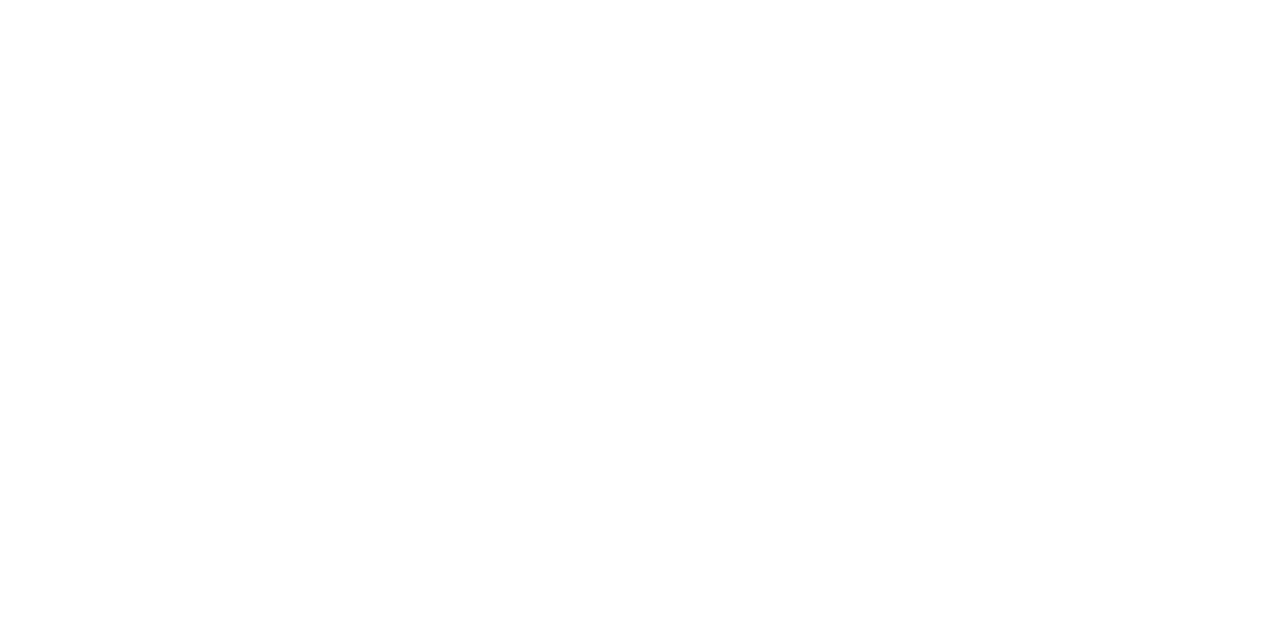
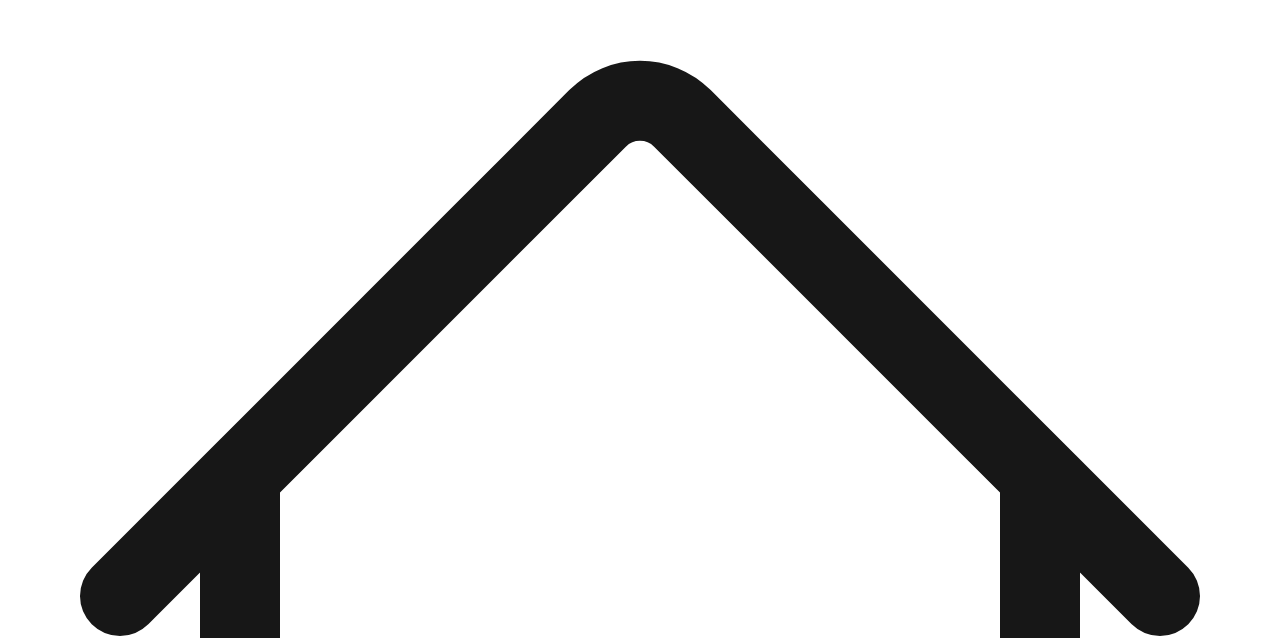
Before and after one commit to Marvellous-Udoye/hngx-stage3-ai-text-processor, a Next.js app: page / in a window 1280 px wide. Shown: the part 1324-1962 px from the top of the page. Before the commit the page ends 800 px from the top, so only its background shows below. Built offline with nearby package versions, Linux system fonts and the light colour scheme; a web font is replaced by a local one.

Commit message:
feat: implement sidebar for desktop screens

```diff
--- a/src/app/page.tsx
+++ b/src/app/page.tsx
@@ -1,4 +1,9 @@
+import Sidebar from "@/components/Sidebar";
 
 export default function Home() {
-  return <div></div>;
+  return (
+    <div>
+      <Sidebar />
+    </div>
+  );
 }
--- a/src/components/Sidebar.tsx
+++ b/src/components/Sidebar.tsx
@@ -1,5 +1,46 @@
+import Avater from "../../public/images/avater.jpg";
+
+import {
+  BellIcon,
+  BoltIcon,
+  ChartBarIcon,
+  ChatBubbleBottomCenterTextIcon,
+  Cog6ToothIcon,
+  HomeIcon,
+  UserIcon,
+} from "@heroicons/react/24/outline";
+import Image from "next/image";
+
+const menuIcons = [HomeIcon, ChartBarIcon, UserIcon, BoltIcon, BellIcon];
+
 export default function Sidebar() {
   return (
-    <div className="h-screen flex flex-col justify-between py-6 px-4 border border-r-[#E2E8F0]"></div>
+    <div className="h-screen w-20 flex flex-col items-center justify-between py-6 px-4 border border-r-[#E2E8F0] max-lg:hidden">
+      <nav className="flex flex-col gap-8 ">
+        <ChatBubbleBottomCenterTextIcon className="size-6 drop-shadow-lg backdrop-blur-[16px] text-[#4F46E5] flex self-center" />
+
+        <div className="flex flex-col gap-4">
+          {menuIcons.map((Icon, index) => (
+            <div key={index} className="p-4">
+              <Icon className="size-6 text-gray-700 cursor-pointer hover:text-[#4F46E5] transition-all duration-300" />
+            </div>
+          ))}
+        </div>
+      </nav>
+
+      <div className="flex flex-col gap-4 items-center">
+        <div className="p-4">
+          <Cog6ToothIcon className="size-6 cursor-pointer hover:text-[#4F46E5] transition-all duration-300" />
+        </div>{" "}
+        <Image
+          width={48}
+          height={48}
+          src={Avater}
+          alt="Profile picture"
+          objectFit="cover"
+          className="w-12 h-12 rounded-full cursor-pointer"
+        />
+      </div>
+    </div>
   );
 }
```
Also changed, not shown: public/images/avater.jpg (added).
